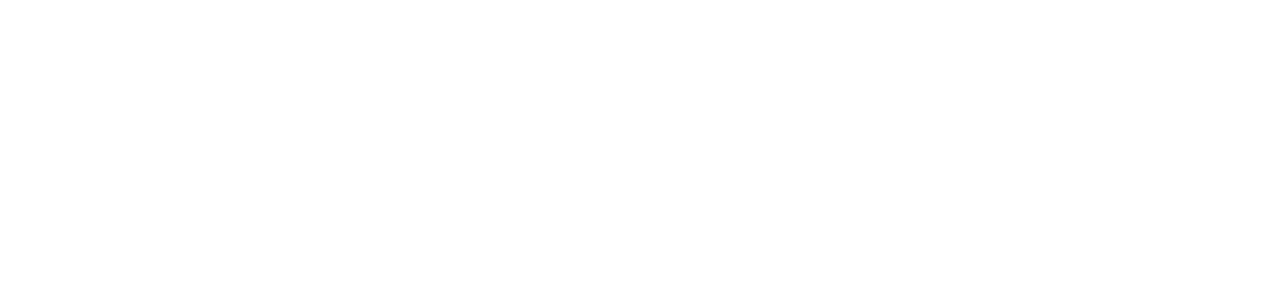
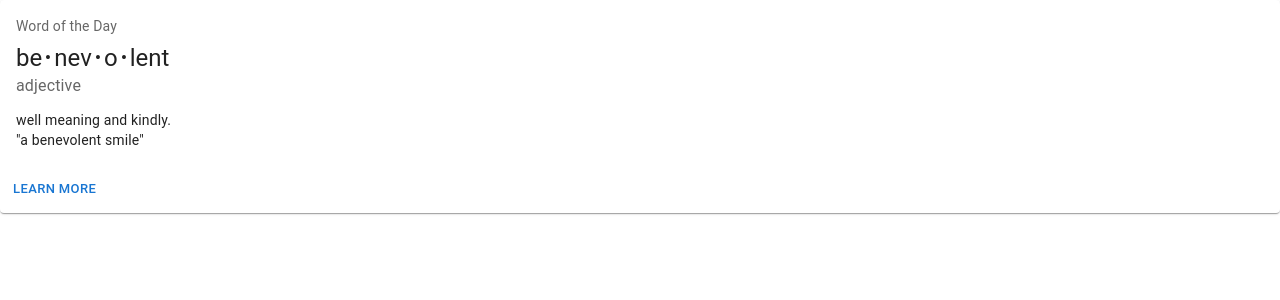
Before and after one commit to tofanpetru/Reconnect-Hackathon, a Next.js app: page /home in a window 1280 px wide. Shown: the top 300 px of the page. Built offline with nearby package versions, Linux system fonts and the light colour scheme.

Commit message:
add matirial ui

```diff
--- a/components/Party/PartyBox.js
+++ b/components/Party/PartyBox.js
@@ -1,8 +1,43 @@
-function PartyBox(props)
+import * as React from 'react';
+import Box from '@mui/material/Box';
+import Card from '@mui/material/Card';
+import CardActions from '@mui/material/CardActions';
+import CardContent from '@mui/material/CardContent';
+import Button from '@mui/material/Button';
+import Typography from '@mui/material/Typography';
+
+const bull = (
+    <Box
+        component="span"
+        sx={{ display: 'inline-block', mx: '2px', transform: 'scale(0.8)' }}
+    >
+        •
+    </Box>
+);
+
+export default function Partybox()
 {
     return (
-        <div></div>
-    )
+        <Card sx={{ minWidth: 275 }}>
+            <CardContent>
+                <Typography sx={{ fontSize: 14 }} color="text.secondary" gutterBottom>
+                    Word of the Day
+                </Typography>
+                <Typography variant="h5" component="div">
+                    be{bull}nev{bull}o{bull}lent
+                </Typography>
+                <Typography sx={{ mb: 1.5 }} color="text.secondary">
+                    adjective
+                </Typography>
+                <Typography variant="body2">
+                    well meaning and kindly.
+                    <br />
+                    {'"a benevolent smile"'}
+                </Typography>
+            </CardContent>
+            <CardActions>
+                <Button size="small">Learn More</Button>
+            </CardActions>
+        </Card>
+    );
 }
-
-export default PartyBox;
--- a/pages/_app.js
+++ b/pages/_app.js
@@ -1,6 +1,18 @@
+import React from 'react'
 import '../styles/globals.css'
 
-function MyApp({ Component, pageProps }) {
+function MyApp({ Component, pageProps })
+{
+  React.useEffect(() =>
+  {
+    // Remove the server-side injected CSS.
+    const jssStyles = document.querySelector('#jss-server-side');
+    if (jssStyles)
+    {
+      jssStyles.parentElement.removeChild(jssStyles);
+    }
+  }, []);
+
   return <Component {...pageProps} />
 }
 
```
Also changed, not shown: package.json (+8 -1 lines), 1 other file (tests, documents, lock files or other folders).
